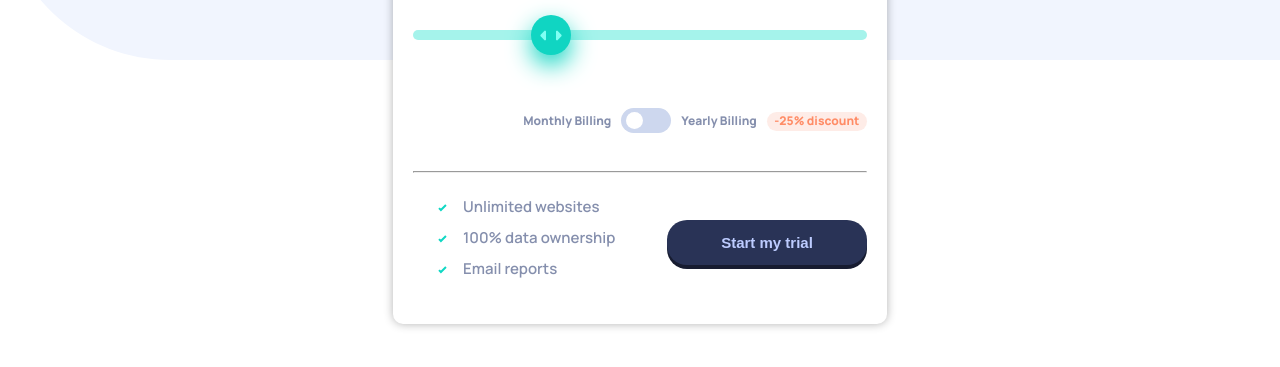
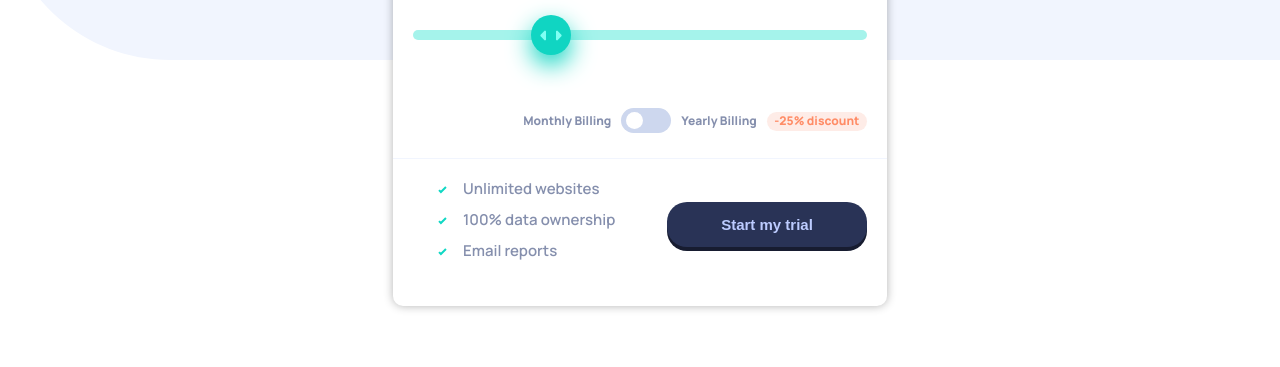
Before and after one commit to Hann0T/interactive-pricing-component, a plain HTML site: page index.html in a window 1280 px wide. Shown: the part 339-706 px from the top of the page. Drawn offline with Linux system fonts and the light colour scheme.

Commit message:
new commit

```diff
--- a/index.html
+++ b/index.html
@@ -35,7 +35,7 @@
 				</div>
 
 			</div>
-<hr>
+
 			<div class="card__submit">
 				<ul class="card__list">
 					<li class="card__listItem">Unlimited websites</li>
--- a/styles/styles.css
+++ b/styles/styles.css
@@ -13,6 +13,7 @@
 	--Grayish-Blue-Text: hsl(225, 20%, 60%);
 	--Dark-Desaturated-Blue-Text-CTA-Background: hsl(227, 35%, 25%);
 }
+
 
 body {
 	font-family: 'Manrope', sans-serif;
@@ -246,6 +247,20 @@ body {
 	text-align: center;
 	color: var(--Grayish-Blue-Text);
 	font-size: 15px;
+
+	position: relative;
+}
+.card__submit::before {
+	content: '';
+
+	width: calc(100% + 40px);
+	height: 1px;
+
+	position: absolute;
+	top: -5px;
+	left: -20px;
+
+	background-color: #f1f5fe;
 }
 
 .card__list {
```
